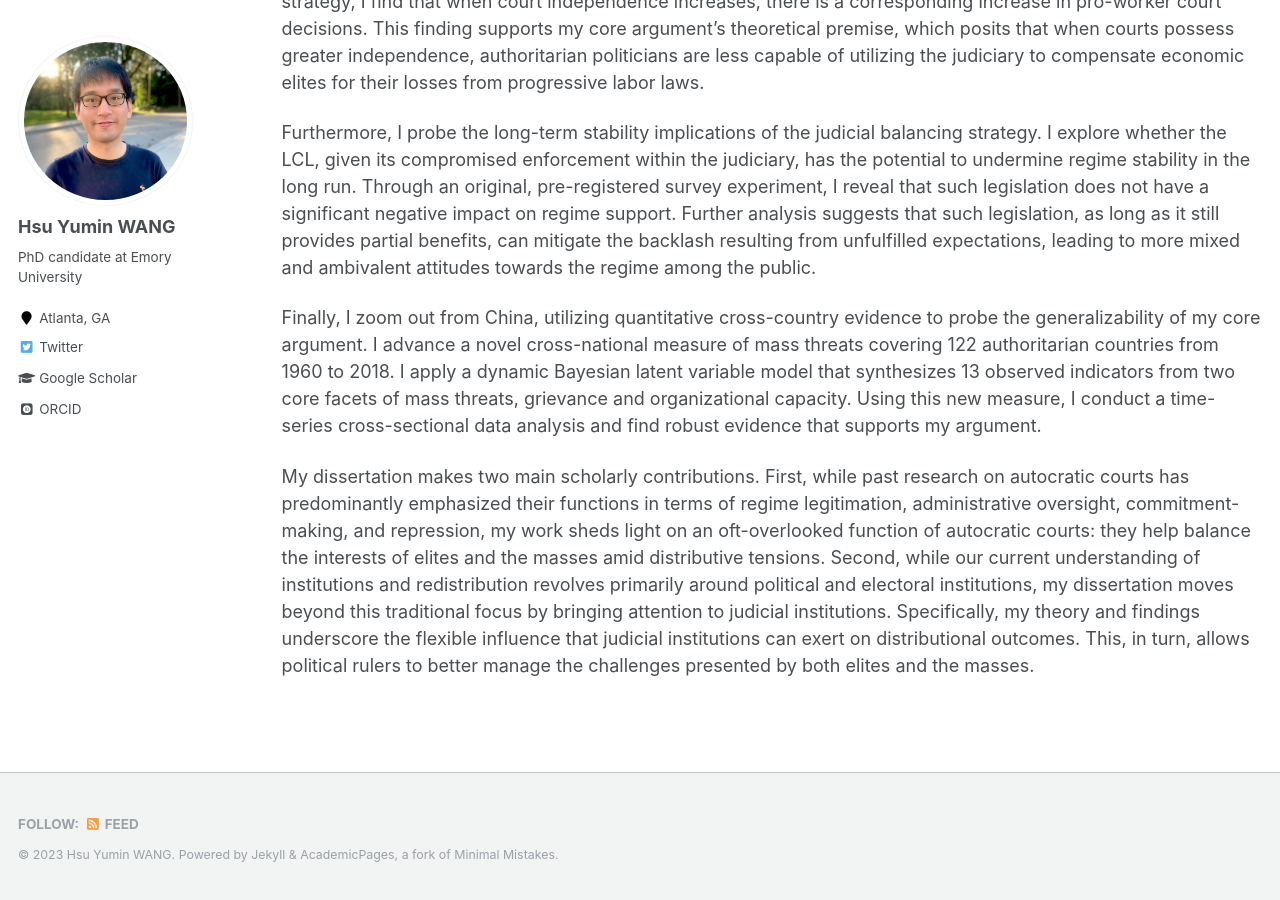
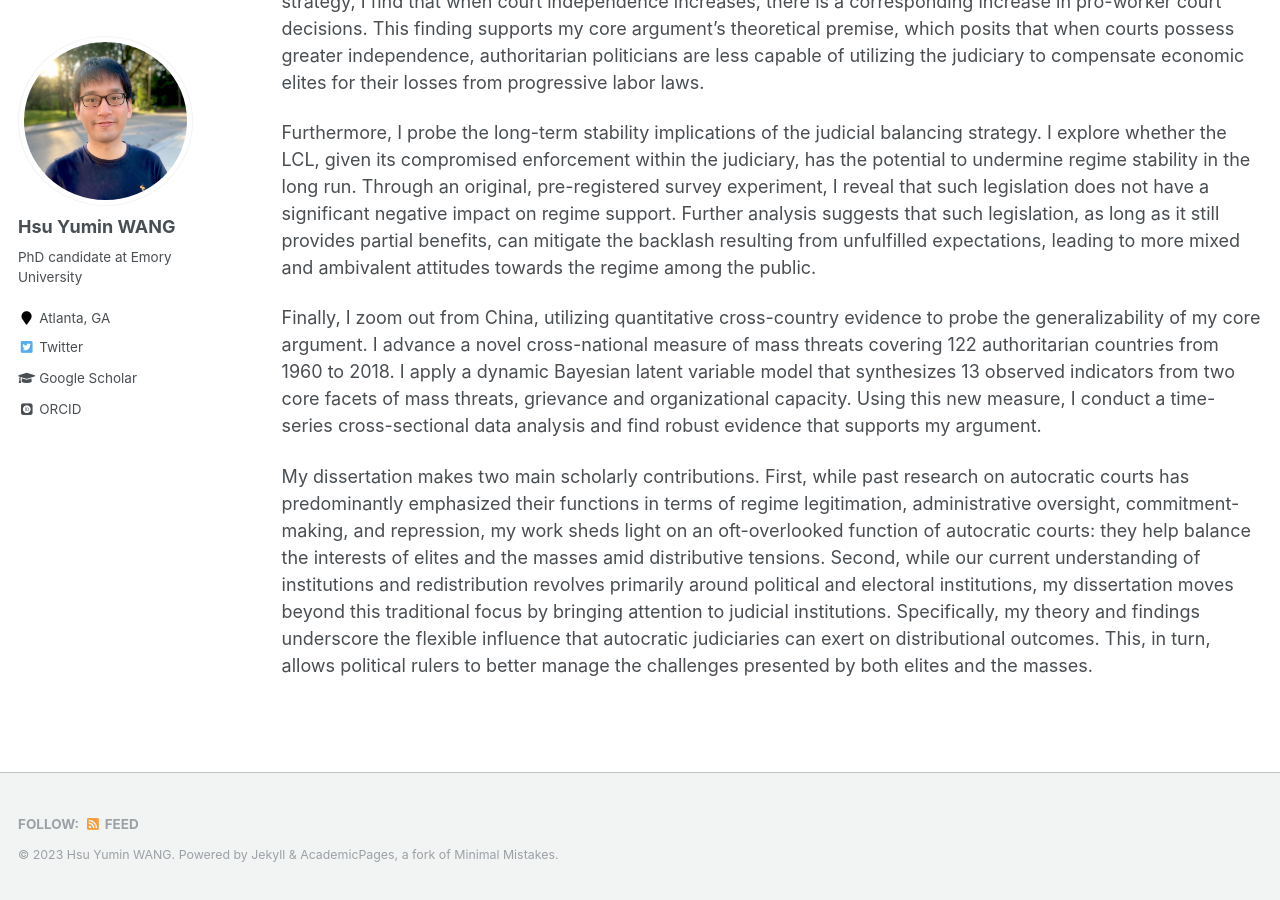
Before and after one commit to hsuyumin/hsuyumin.github.io, a Jekyll site: the page built from _pages/dissertation.md, in a window 1280 px wide and 900 px high, scrolled down 1044 px. Built offline with Jekyll 4.4.1, drawn with Linux system fonts in a browser that asks for light colours; some web fonts are replaced.

Commit message:
Update dissertation.md

```diff
--- a/_pages/dissertation.md
+++ b/_pages/dissertation.md
@@ -24,4 +24,4 @@ Furthermore, I probe the long-term stability implications of the judicial balanc
 
 Finally, I zoom out from China, utilizing quantitative cross-country evidence to probe the generalizability of my core argument. I advance a novel cross-national measure of mass threats covering 122 authoritarian countries from 1960 to 2018. I apply a dynamic Bayesian latent variable model that synthesizes 13 observed indicators from two core facets of mass threats, grievance and organizational capacity. Using this new measure, I conduct a time-series cross-sectional data analysis and find robust evidence that supports my argument.
 
-My dissertation makes two main scholarly contributions. First, while past research on autocratic courts has predominantly emphasized their functions in terms of regime legitimation, administrative oversight, commitment-making, and repression, my work sheds light on an oft-overlooked function of autocratic courts: they help balance the interests of elites and the masses amid distributive tensions. Second, while our current understanding of institutions and redistribution revolves primarily around political and electoral institutions, my dissertation moves beyond this traditional focus by bringing attention to judicial institutions. Specifically, my theory and findings underscore the flexible influence that judicial institutions can exert on distributional outcomes. This, in turn, allows political rulers to better manage the challenges presented by both elites and the masses.
+My dissertation makes two main scholarly contributions. First, while past research on autocratic courts has predominantly emphasized their functions in terms of regime legitimation, administrative oversight, commitment-making, and repression, my work sheds light on an oft-overlooked function of autocratic courts: they help balance the interests of elites and the masses amid distributive tensions. Second, while our current understanding of institutions and redistribution revolves primarily around political and electoral institutions, my dissertation moves beyond this traditional focus by bringing attention to judicial institutions. Specifically, my theory and findings underscore the flexible influence that autocratic judiciaries can exert on distributional outcomes. This, in turn, allows political rulers to better manage the challenges presented by both elites and the masses.
```
